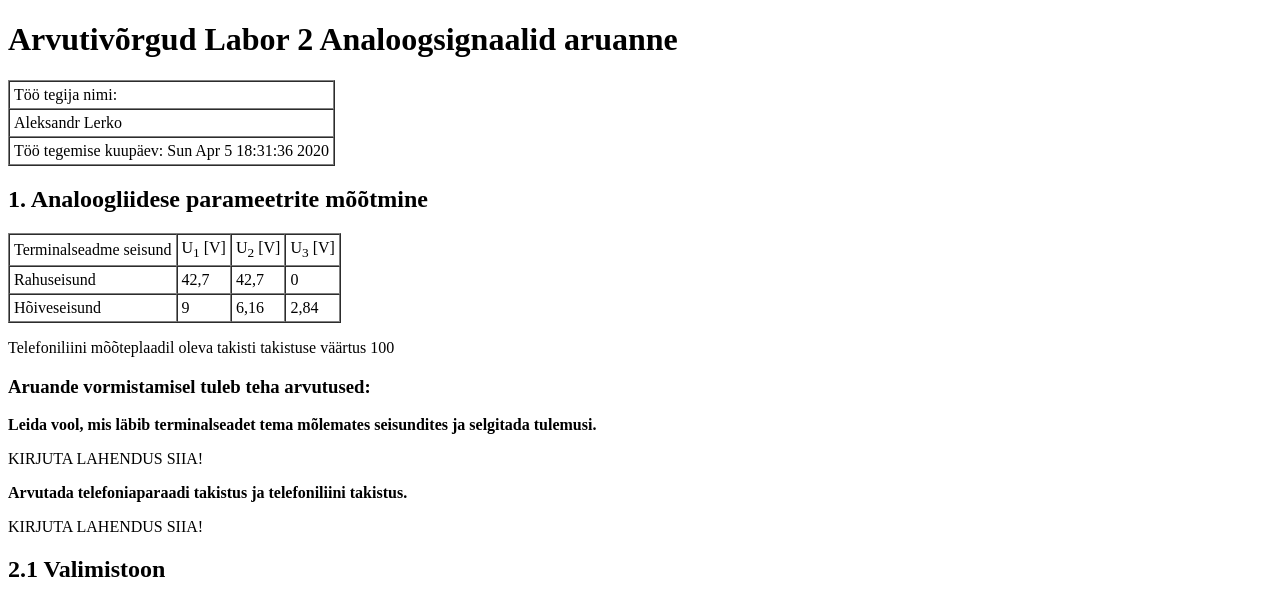
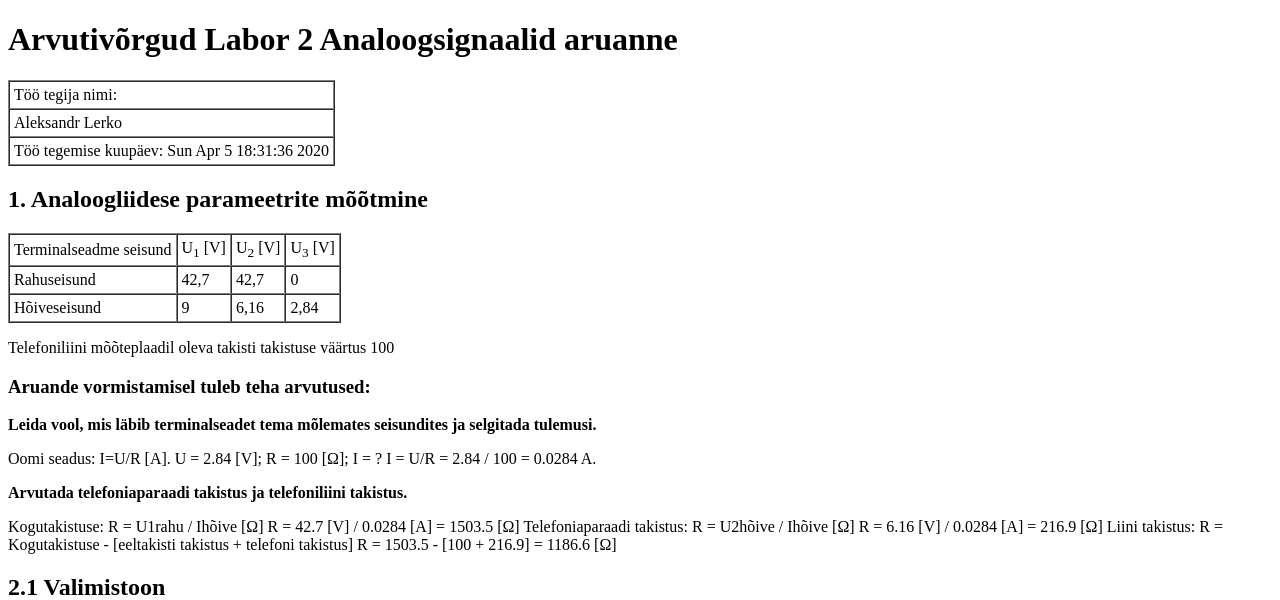
Before and after one commit to AleksandrLerko/aleksandrlerko.github.io, a plain HTML site: page index.html in a window 1280 px wide. Shown: the top 600 px of the page. Drawn offline with Linux system fonts and the light colour scheme.

Commit message:
Update index.html

```diff
--- a/index.html
+++ b/index.html
@@ -40,11 +40,22 @@
 <p>
 <b>Leida vool, mis läbib terminalseadet tema mõlemates seisundites ja selgitada tulemusi.</b>
 <p>
-KIRJUTA LAHENDUS SIIA!
+Oomi seadus: I=U/R [A].
+U = 2.84 [V]; R = 100 [Ω]; I = ?
+I =  U/R = 2.84 / 100 = 0.0284 A.
 <p>
 <b>Arvutada telefoniaparaadi takistus ja telefoniliini takistus. </b>
 <p>
-KIRJUTA LAHENDUS SIIA!
+Kogutakistuse:
+R = U1rahu / Ihõive [Ω]
+R = 42.7  [V] /  0.0284 [A] = 1503.5 [Ω]
+Telefoniaparaadi takistus:
+R = U2hõive  / Ihõive [Ω]
+R = 6.16 [V]  / 0.0284 [A] = 216.9 [Ω]
+Liini takistus:
+R = Kogutakistuse - [eeltakisti takistus + telefoni takistus]
+R = 1503.5 - [100 + 216.9] = 1186.6 [Ω]
+
 <P>
 
 <h2>2.1 Valimistoon</h2>
```
